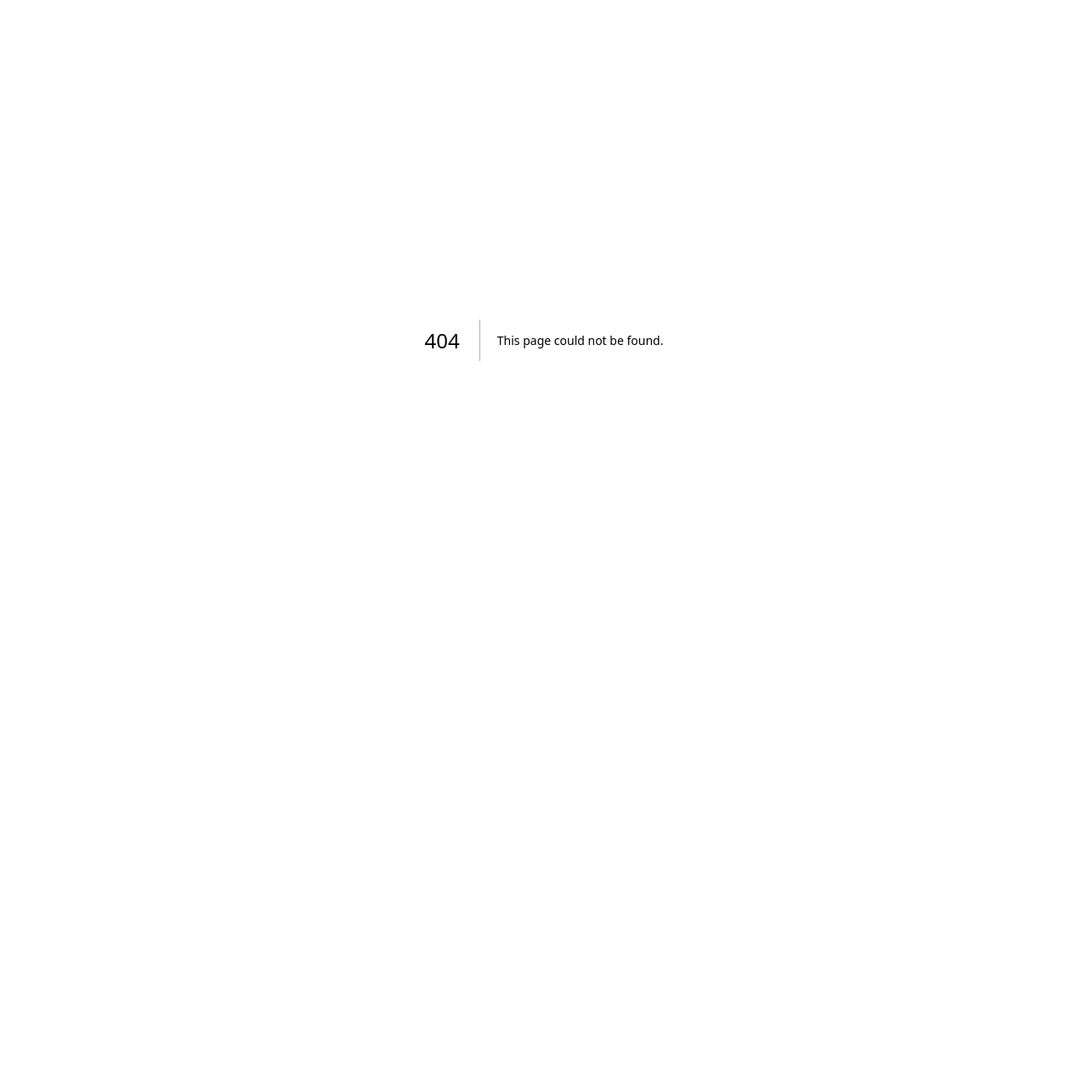
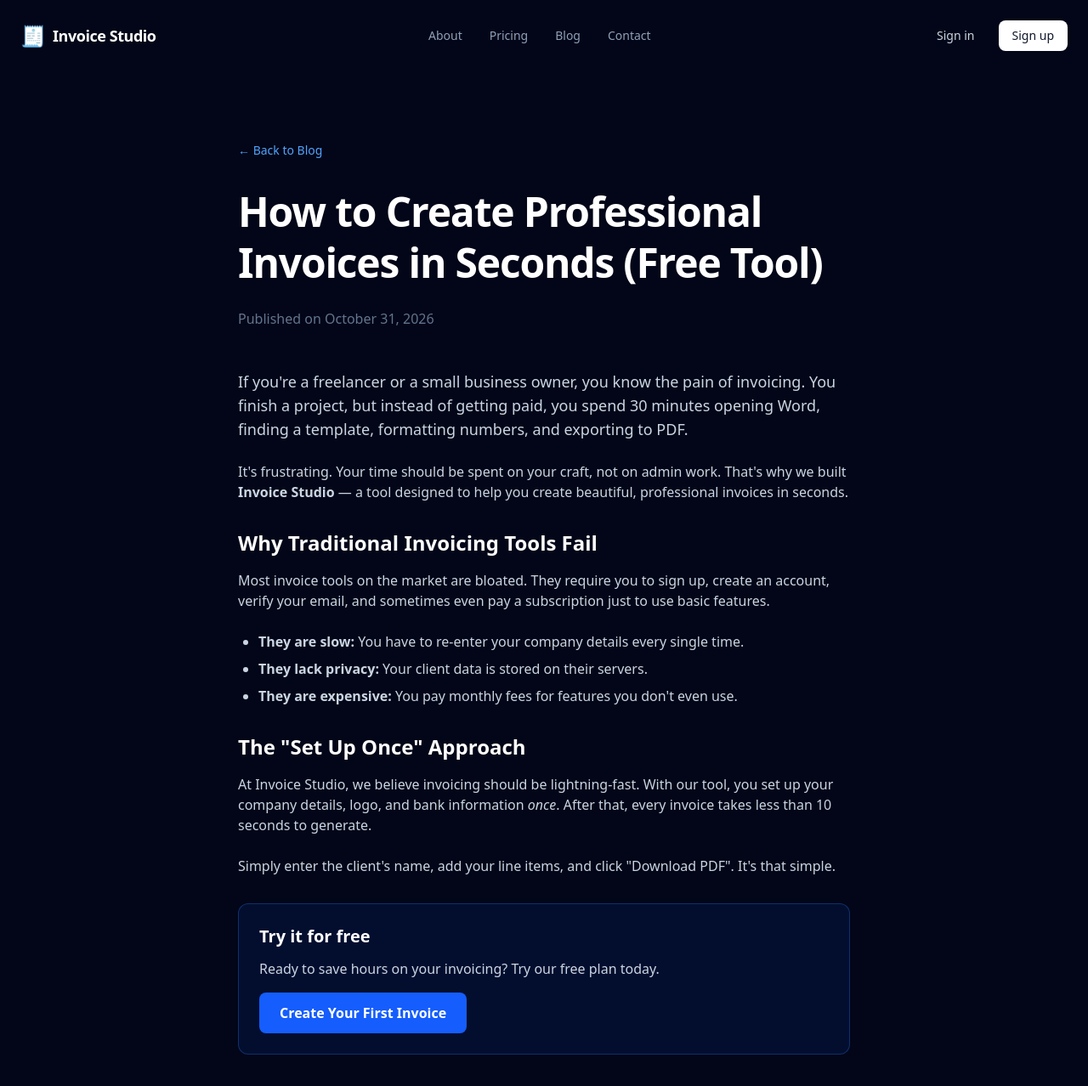
Before and after one commit to prabhathchinthaka42-rgb/invoice-studio, a Next.js app: page /blog/how-to-create-professional-invoices-fast in a window 1280 px wide. Before the commit this address had no page. Shown: the top 1278 px of the page at 85% size. Before the commit the page ends 800 px from the top, so only its background shows below. Built offline with nearby package versions, Linux system fonts and the light colour scheme; no server answers.

Commit message:
Add SEO blog section

```diff
--- /dev/null
+++ b/app/blog/[slug]/page.tsx
@@ -0,0 +1,58 @@
+import Link from "next/link";
+import Navbar from "@/components/Navbar";
+import Footer from "@/components/Footer";
+import { BLOG_POSTS } from "@/lib/blog-data";
+import { notFound } from "next/navigation";
+
+type Props = {
+  params: Promise<{ slug: string }>;
+};
+
+// ⭐ Generate static metadata for SEO
+export async function generateMetadata({ params }: Props) {
+  const { slug } = await params;
+  const post = BLOG_POSTS.find((p) => p.slug === slug);
+
+  if (!post) return { title: "Post Not Found" };
+
+  return {
+    title: `${post.title} — Invoice Studio`,
+    description: post.description,
+  };
+}
+
+export default async function BlogPostPage({ params }: Props) {
+  const { slug } = await params;
+  const post = BLOG_POSTS.find((p) => p.slug === slug);
+
+  if (!post) {
+    notFound();
+  }
+
+  return (
+    <div className="min-h-screen bg-slate-950 text-white relative">
+      <Navbar />
+
+      <article className="max-w-3xl mx-auto px-6 pt-20 pb-32">
+        <Link
+          href="/blog"
+          className="text-sm text-blue-400 hover:text-blue-300 mb-8 inline-block"
+        >
+          ← Back to Blog
+        </Link>
+
+        <h1 className="text-4xl md:text-5xl font-bold mb-6 tracking-tight leading-tight">
+          {post.title}
+        </h1>
+
+        <p className="text-slate-500 mb-12">Published on {post.date}</p>
+
+        <div className="prose prose-invert prose-lg max-w-none">
+          {post.content}
+        </div>
+      </article>
+
+      <Footer />
+    </div>
+  );
+}
--- /dev/null
+++ b/app/blog/page.tsx
@@ -0,0 +1,43 @@
+import Link from "next/link";
+import Navbar from "@/components/Navbar";
+import Footer from "@/components/Footer";
+import { BLOG_POSTS } from "@/lib/blog-data";
+
+export const metadata = {
+  title: "Blog — Invoice Studio",
+  description: "Tips, guides, and insights on freelancing, small business management, and invoicing.",
+};
+
+export default function BlogPage() {
+  return (
+    <div className="min-h-screen bg-slate-950 text-white relative">
+      <Navbar />
+
+      <div className="max-w-4xl mx-auto px-6 pt-20 pb-32">
+        <div className="text-center mb-16">
+          <h1 className="text-4xl md:text-5xl font-bold mb-4 tracking-tight">Invoice Studio Blog</h1>
+          <p className="text-lg text-slate-400">Insights for freelancers and small businesses.</p>
+        </div>
+
+        <div className="space-y-8">
+          {BLOG_POSTS.map((post) => (
+            <Link
+              key={post.slug}
+              href={`/blog/${post.slug}`}
+              className="block bg-white/5 backdrop-blur-sm border border-white/10 rounded-2xl p-8 hover:bg-white/10 hover:border-white/20 transition-all group"
+            >
+              <p className="text-sm text-blue-400 font-medium mb-2">{post.date}</p>
+              <h2 className="text-2xl font-bold mb-3 group-hover:text-blue-300 transition-colors">
+                {post.title}
+              </h2>
+              <p className="text-slate-400 leading-relaxed mb-6">{post.description}</p>
+              <span className="text-sm font-semibold text-white">Read more →</span>
+            </Link>
+          ))}
+        </div>
+      </div>
+
+      <Footer />
+    </div>
+  );
+}
--- a/app/sitemap.ts
+++ b/app/sitemap.ts
@@ -28,5 +28,17 @@ export default function sitemap(): MetadataRoute.Sitemap {
       changeFrequency: "monthly",
       priority: 0.7,
     },
+    {
+      url: `${baseUrl}/blog`,
+      lastModified: new Date(),
+      changeFrequency: "weekly",
+      priority: 0.8,
+    },
+    {
+      url: `${baseUrl}/blog/how-to-create-professional-invoices-fast`,
+      lastModified: new Date(),
+      changeFrequency: "monthly",
+      priority: 0.8,
+    },
   ];
 }
--- a/components/Navbar.tsx
+++ b/components/Navbar.tsx
@@ -58,6 +58,9 @@ export default function Navbar() {
         <Link href="/pricing" className="hover:text-white transition-colors">
           Pricing
         </Link>
+        <Link href="/blog" className="hover:text-white transition-colors">
+          Blog
+        </Link>
         <Link href="/contact" className="hover:text-white transition-colors">
           Contact
         </Link>
--- /dev/null
+++ b/lib/blog-data.tsx
@@ -0,0 +1,59 @@
+import Link from "next/link";
+
+export type BlogPost = {
+  slug: string;
+  title: string;
+  description: string;
+  date: string;
+  content: React.ReactNode;
+};
+
+export const BLOG_POSTS: BlogPost[] = [
+  {
+    slug: "how-to-create-professional-invoices-fast",
+    title: "How to Create Professional Invoices in Seconds (Free Tool)",
+    description: "Stop wasting time on manual invoicing. Learn how to generate professional, watermarked-free PDF invoices instantly with our privacy-first tool.",
+    date: "October 31, 2026",
+    content: (
+      <div className="space-y-6 text-slate-300">
+        <p className="text-lg">
+          If you're a freelancer or a small business owner, you know the pain of invoicing. You finish a project, but instead of getting paid, you spend 30 minutes opening Word, finding a template, formatting numbers, and exporting to PDF.
+        </p>
+        <p>
+          It's frustrating. Your time should be spent on your craft, not on admin work. That's why we built <strong>Invoice Studio</strong> — a tool designed to help you create beautiful, professional invoices in seconds.
+        </p>
+
+        <h2 className="text-2xl font-bold text-white mt-8 mb-4">Why Traditional Invoicing Tools Fail</h2>
+        <p>
+          Most invoice tools on the market are bloated. They require you to sign up, create an account, verify your email, and sometimes even pay a subscription just to use basic features.
+        </p>
+        <ul className="list-disc pl-6 space-y-2">
+          <li><strong>They are slow:</strong> You have to re-enter your company details every single time.</li>
+          <li><strong>They lack privacy:</strong> Your client data is stored on their servers.</li>
+          <li><strong>They are expensive:</strong> You pay monthly fees for features you don't even use.</li>
+        </ul>
+
+        <h2 className="text-2xl font-bold text-white mt-8 mb-4">The "Set Up Once" Approach</h2>
+        <p>
+          At Invoice Studio, we believe invoicing should be lightning-fast. With our tool, you set up your company details, logo, and bank information <em>once</em>. After that, every invoice takes less than 10 seconds to generate.
+        </p>
+        <p>
+          Simply enter the client's name, add your line items, and click "Download PDF". It's that simple.
+        </p>
+
+        <div className="bg-blue-600/10 border border-blue-500/30 p-6 rounded-xl my-8">
+          <h3 className="text-xl font-bold text-white mb-3">Try it for free</h3>
+          <p className="mb-4">Ready to save hours on your invoicing? Try our free plan today.</p>
+          <Link href="/app" className="inline-block px-6 py-3 bg-blue-600 hover:bg-blue-700 text-white font-semibold rounded-lg transition-colors">
+            Create Your First Invoice
+          </Link>
+        </div>
+
+        <h2 className="text-2xl font-bold text-white mt-8 mb-4">Privacy First</h2>
+        <p>
+          Unlike other tools, we prioritize your privacy. Your invoice data is stored securely, and we don't sell your information. The free plan includes a tiny watermark, but you can upgrade to Pro at any time to remove it and unlock unlimited invoices.
+        </p>
+      </div>
+    ),
+  },
+];
```
